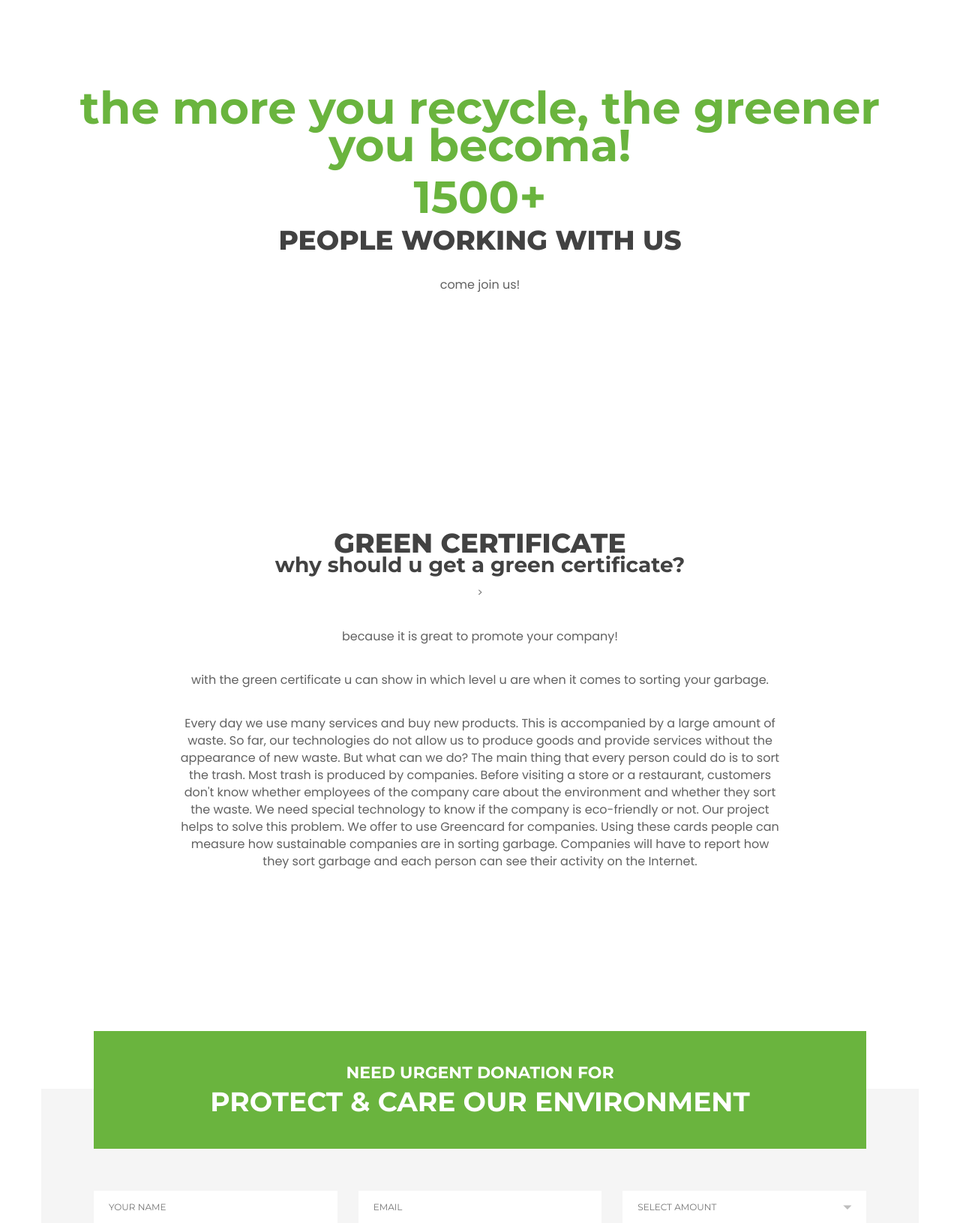
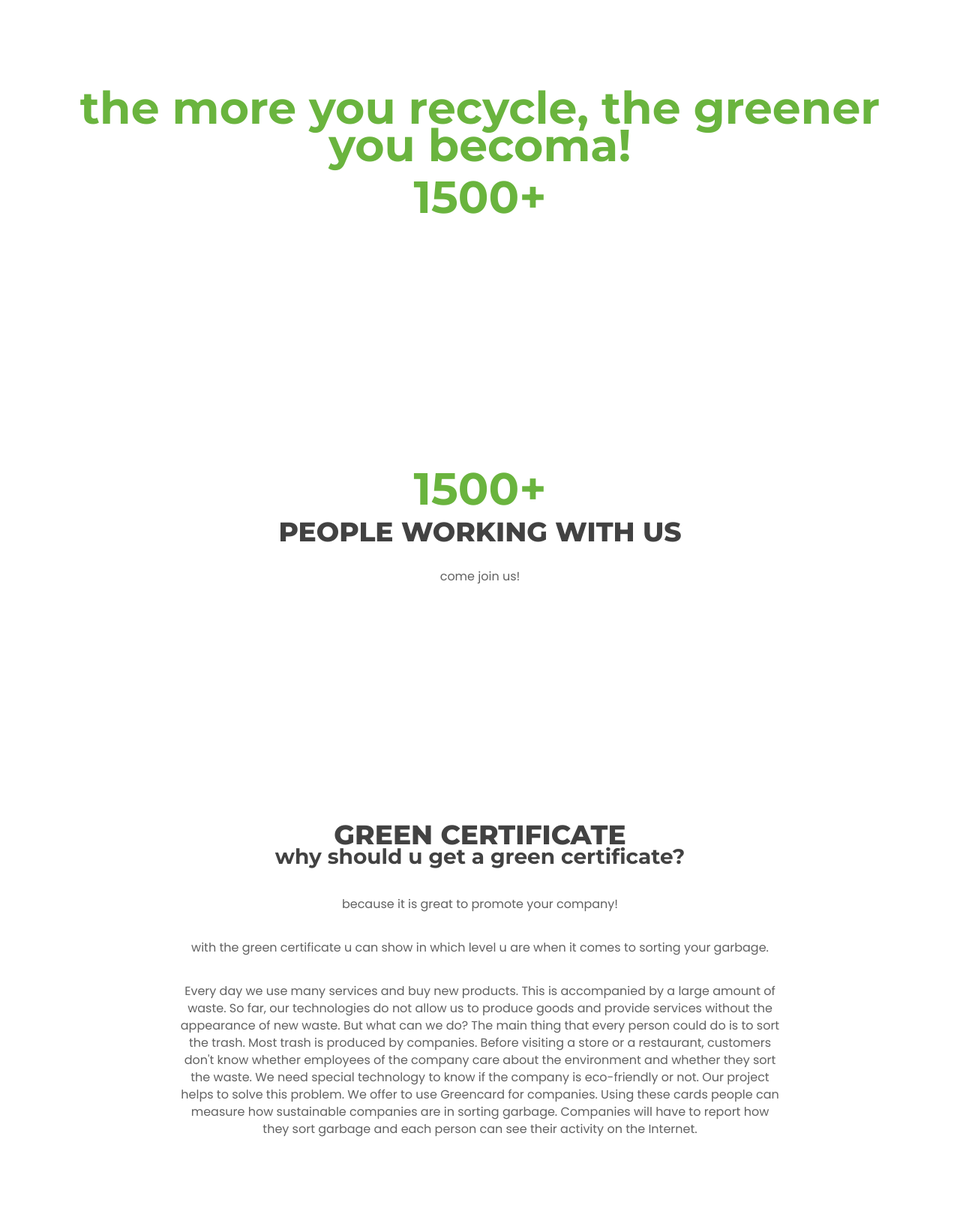
Before and after one commit to messandrodo/hackthewaste, a PHP site: page / in a window 1280 px wide. Shown: the part 850-2481 px from the top of the page at 75% size. Run offline with PHP 8.4, Linux system fonts and the light colour scheme.

Commit message:
Update index.php

```diff
--- a/index.php
+++ b/index.php
@@ -184,13 +184,26 @@
             <div class="section-title text-center col-12 mb-80">
                 <h1>the more you recycle, the greener you becoma!</h1>
                 <h1>1500+</h1>
-                <h2>People Working with Us</h2>
-                <p>come join us!</p>
+
             </div>
         </div>
 
     </div>
 </div>
+    <div id="service-area" class="service-area section pt-120 pb-120">
+        <div class="container">
+            <!-- Section Title -->
+            <div class="row">
+                <div class="section-title text-center col-12 mb-80">
+
+                    <h1>1500+</h1>
+                    <h2>People Working with Us</h2>
+                    <p>come join us!</p>
+                </div>
+            </div>
+
+        </div>
+    </div>
 <!-- Service Area End -->
 
 <!-- About Area Start -->
@@ -201,7 +214,7 @@
             <div class="row">
                 <div class="section-title text-center col-12 mb-80">
                     <h2>green certificate</h2>
-                    <h3>why should u get a green certificate?</h3>>
+                    <h3>why should u get a green certificate?</h3>
                     <p>because it is great to promote your company!</p>
                     <p> with the green certificate u can show in which level u are when it comes to sorting your garbage.</p>
                     <p>Every day we use many services and buy new products. This is accompanied by a large amount of waste. So far, our technologies do not allow us to produce goods and provide services without the appearance of new waste. But what can we do?
@@ -257,21 +270,7 @@
 <!-- Causes Area End -->
 
 <!-- FunFact Area Start -->
-<div id="funfact-area" class="funfact-area section pt-120 pb-100">
-    <div class="container">
-        <!-- Section Title -->
-        <div class="row">
-            <div class="section-title text-center col-12 mb-80">
-                <h2>green certificate</h2>
-                <h3>why should u get a green certificate?</h3>>
-                <p>because it is great to promote your company!</p>
-                <p> with the green certificate u can show in which level u are when it comes to sorting your garbage.</p>
-                <p></p>
-            </div>
-        </div>
 
-    </div>
-</div>
 <!-- FunFact Area End -->
 
 <!-- Video Area Start -->
```
